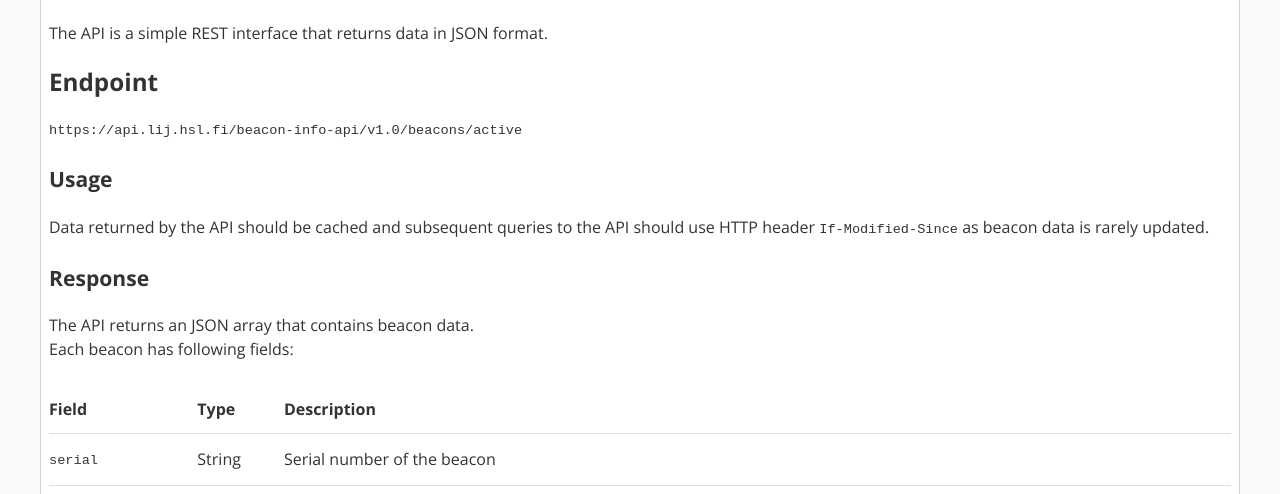
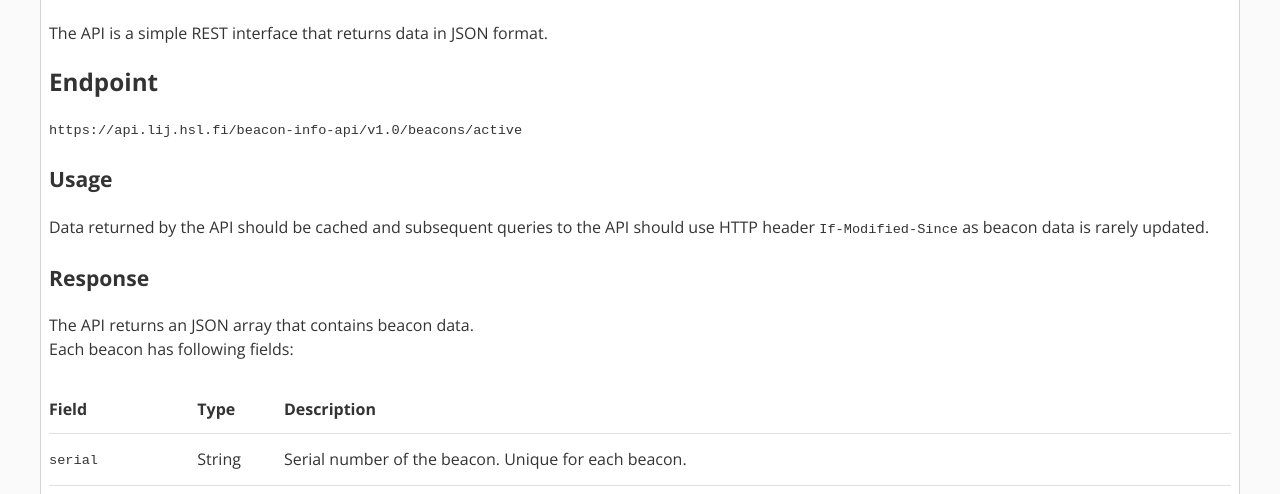
Before and after one commit to HSLdevcom/hsldevcom.github.io, a Gatsby site: page /beacon_api/ in a window 1280 px wide. Shown: the part 458-952 px from the top of the page. Built offline with nearby package versions, Linux system fonts and the light colour scheme; Gatsby itself is replaced by a stand-in of ours; some packages are replaced by stand-ins of ours; code samples lack their colours.

Commit message:
Clarify that serial number is unique for each beacon

```diff
--- a/src/content/beacon_api/index.md
+++ b/src/content/beacon_api/index.md
@@ -23,7 +23,7 @@ Each beacon has following fields:
 
 | Field            | Type      | Description |
 |------------------|-----------|-------------|
-| `serial`         | String    | Serial number of the beacon
+| `serial`         | String    | Serial number of the beacon. Unique for each beacon.
 | `uuid`           | String    | UUID of the beacon. All HSL beacons use shared UUID.<br/>Note that `uuid` does not contain dashes.
 | `major`          | String    | Major value identifying the beacon. Major value can be shared between multiple beacons, if they have different minor values.
 | `minor`          | String    | Minor value identifying the beacon. Minor value can be shared between multiple beacons, if they have different major values.
```
